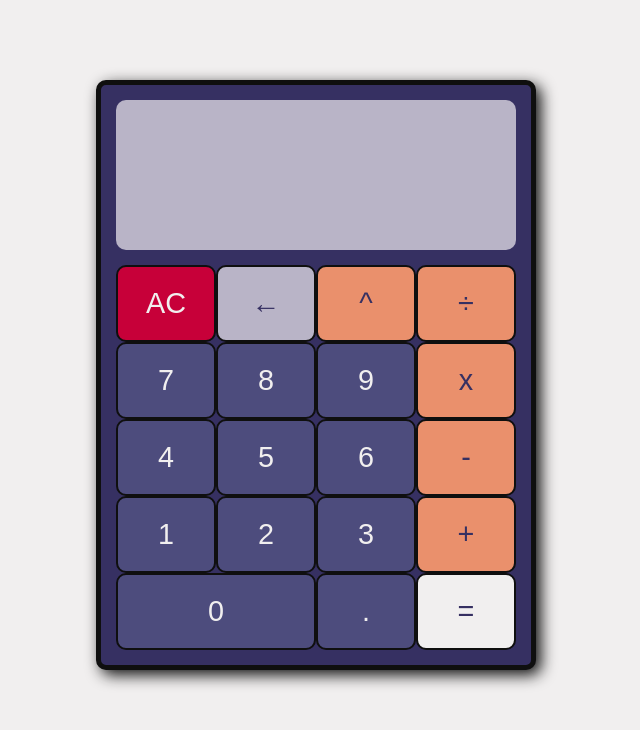
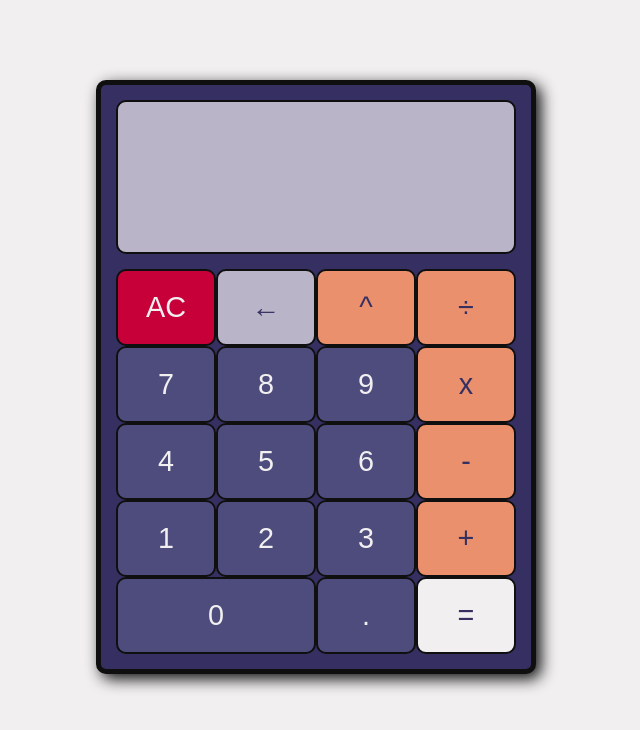
Before and after one commit to jellywilly420/calculator, a plain HTML site: page index.html in a window 1280 px wide. Shown: the whole page, without its empty margins (324-964 px from the left). Drawn offline with Linux system fonts and the light colour scheme.

Commit message:
Fix a bug with getDecimal()
Fix horizontal scrollbar being always visible
Add border around display div

```diff
--- a/css/styles.css
+++ b/css/styles.css
@@ -69,16 +69,20 @@ body {
     height: 150px;
     background-color: var(--dark-grey);
     margin-bottom: 15px;
+    border: 2px solid var(--black);
     border-radius: 10px;
     display: flex;
     flex-direction: column;
     justify-content: space-evenly;
-    overflow-x: scroll;
+    overflow-x: auto;
 }
 .display > * {
     text-indent: 20px;
     color: var(--dark-purple);
     text-shadow: 0 2px 2px var(--light-grey);
+    display: flex;
+    flex-direction: column;
+    justify-content: center;
 }
 .display .main-display {
     height: 45%;
--- a/script.js
+++ b/script.js
@@ -27,12 +27,12 @@ function power(operand, power){
 }
 function getDecimals(number){
     let string = number.toString();
-    if (!'.' in [...string]) {
+    if (!([...string].includes('.'))) {
         return 0
     }
     else {
         let floats = string.split('.');
-        return floats[1].length;
+        return [...floats[1]].length;
     }
 }
 function solveProblem() {
```
